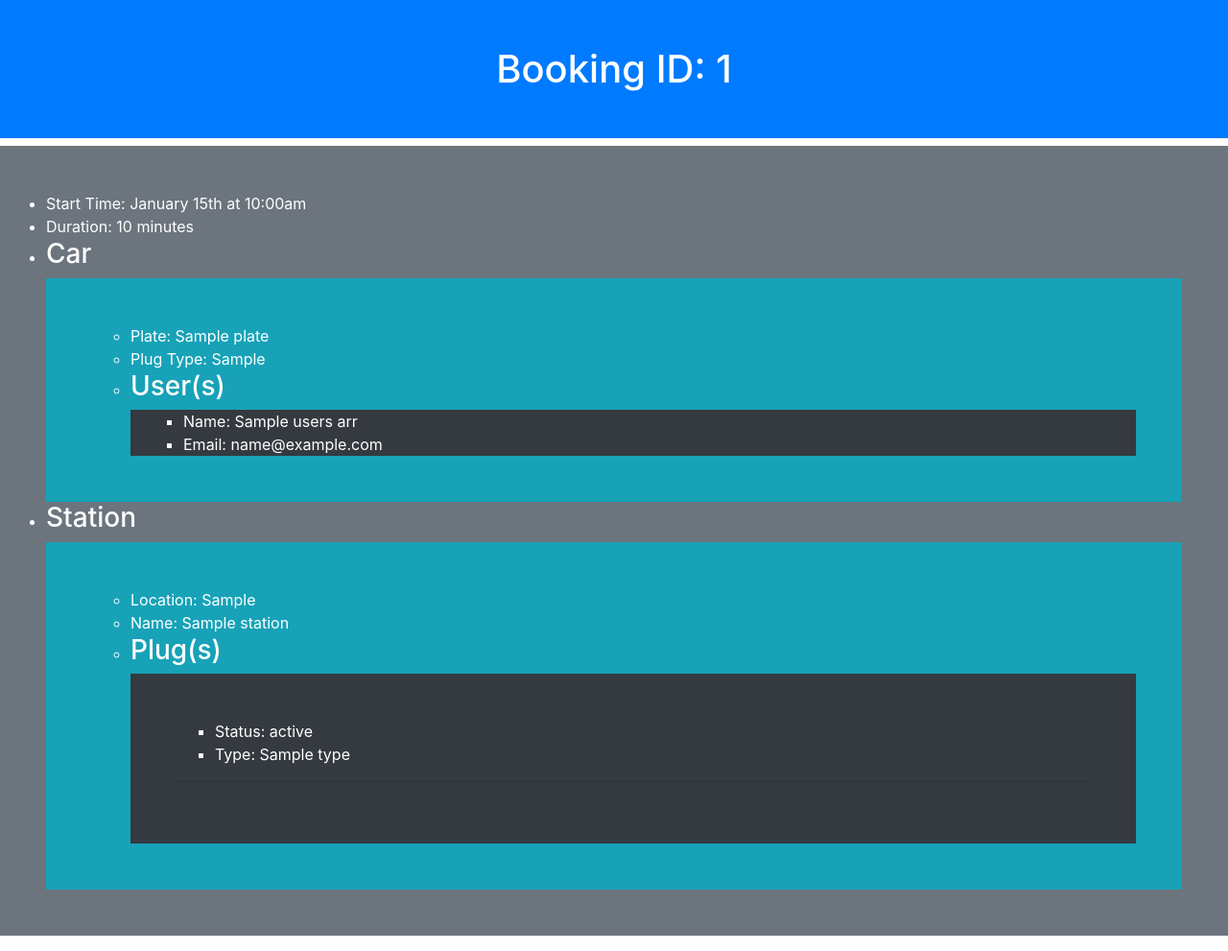
After one commit to Stefan79-afk/NetRom-PHP, a Symfony app: template templates/registration/show.html.twig in a window 1280 px wide. The commit adds this page. Shown: the whole page at 96% size. Run offline with Twig, Linux system fonts and the light colour scheme; the template is opened without the code that fills it: most values are stand-ins (such as "Sample title", 1, 10 or a date in 2020); some libraries are stand-ins or nearby versions.

Commit message:
retweaked some things, now the code is at the state where you can view individual and all bookings

```diff
--- /dev/null
+++ b/templates/registration/show.html.twig
@@ -0,0 +1,60 @@
+{% extends 'base.html.twig' %}
+
+{% block title %}
+    Booking ID:{{ item.id }}
+{% endblock %}
+
+
+{% block body %}
+
+    <h1 class="container-fluid text-center p-5 bg-primary text-white">Booking ID: {{ item.id }}</h1>
+    <ul class="container-fluid p-5 bg-secondary text-white">
+        <li>Start Time: {{ item.startTime|date("F jS \\a\\t g:ia") }}</li>
+        <li>Duration: {{ item.duration }} minutes</li>
+        <li>
+            <h3>Car </h3>
+            <div class="container-fluid p-5 bg-info text-white">
+                <ul>
+                    <li>Plate: {{ item.carId.plate }}</li>
+                    <li>Plug Type: {{ item.carId.plugType }}</li>
+                    <li>
+
+                        <h3>User(s)</h3>
+
+                        <div class="container-fluid bg-dark text-white">
+
+                            {% for user in item.carId.getUsersArr %}
+                                <ul>
+                                    <li>Name: {{ user.getName() }}</li>
+                                    <li>Email: {{ user.getEmail() }}</li>
+                                </ul>
+                            {% endfor %}
+                        </div>
+                    </li>
+                </ul>
+            </div>
+        </li>
+        <li>
+            <h3>Station</h3>
+            <div class="container-fluid p-5 bg-info text-white">
+                <ul>
+                    <li>Location: {{ item.plugId.getStation.getLocation }}</li>
+                    <li>Name: {{ item.plugId.getStation.getName }}</li>
+                    <li>
+                        <h3>Plug(s)</h3>
+                        <div class="container-fluid p-5 bg-dark text-white">
+                            {% for plug in item.plugId.getStation.getPlugs %}
+                                <ul>
+                                    <li>Status: {{ plug.getStatus() }}</li>
+                                    <li>Type: {{ plug.getType() }}</li>
+                                </ul>
+                                <hr>
+                            {% endfor %}
+                        </div>
+                    </li>
+                </ul>
+            </div>
+        </li>
+    </ul>
+
+{% endblock %}
```
Also changed, not shown: src/Controller/RegistrationController.php (+10 -0 lines), src/Entity/Car.php (+11 -0 lines), src/Entity/Plugs.php (+10 -6 lines), src/Entity/Station.php (+45 -0 lines), templates/registration/index.html.twig (+7 -11 lines), src/Entity/Booking.php (line endings or trailing spaces), src/Entity/User.php (line endings or trailing spaces).
